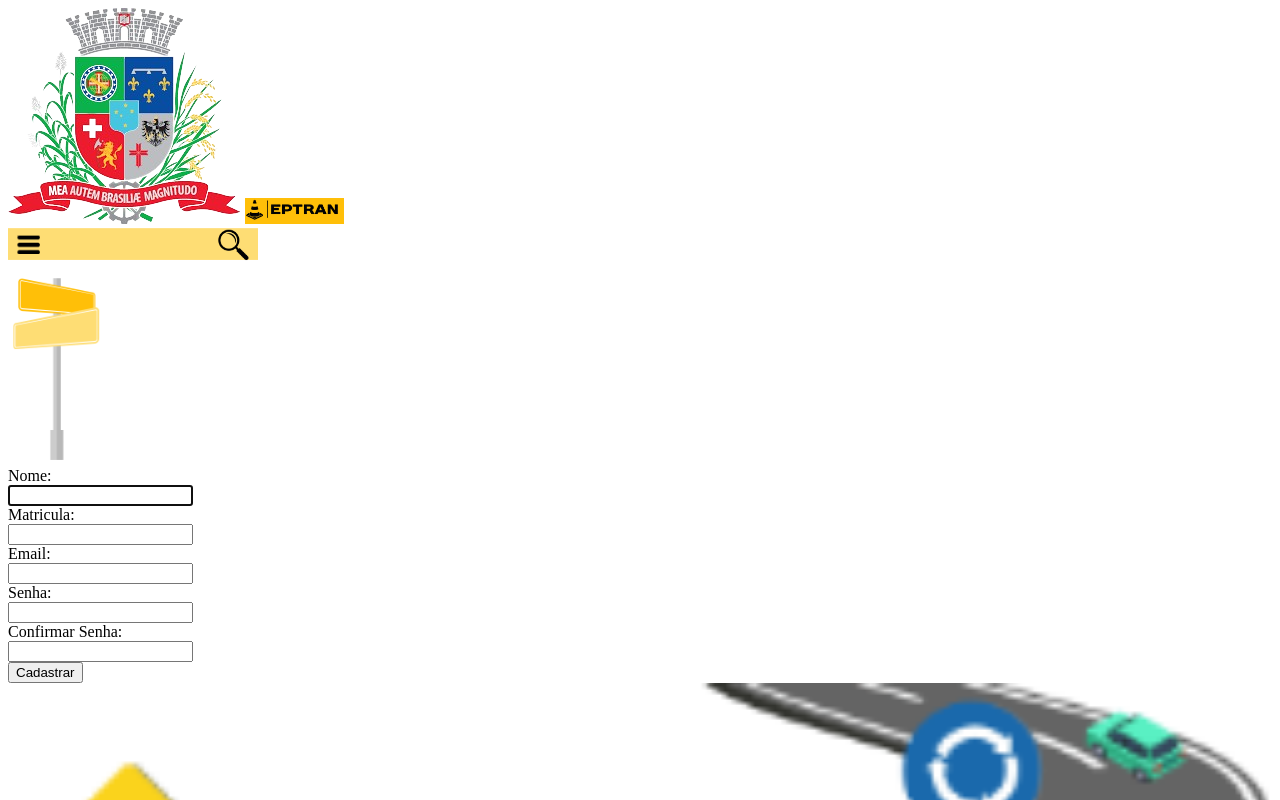
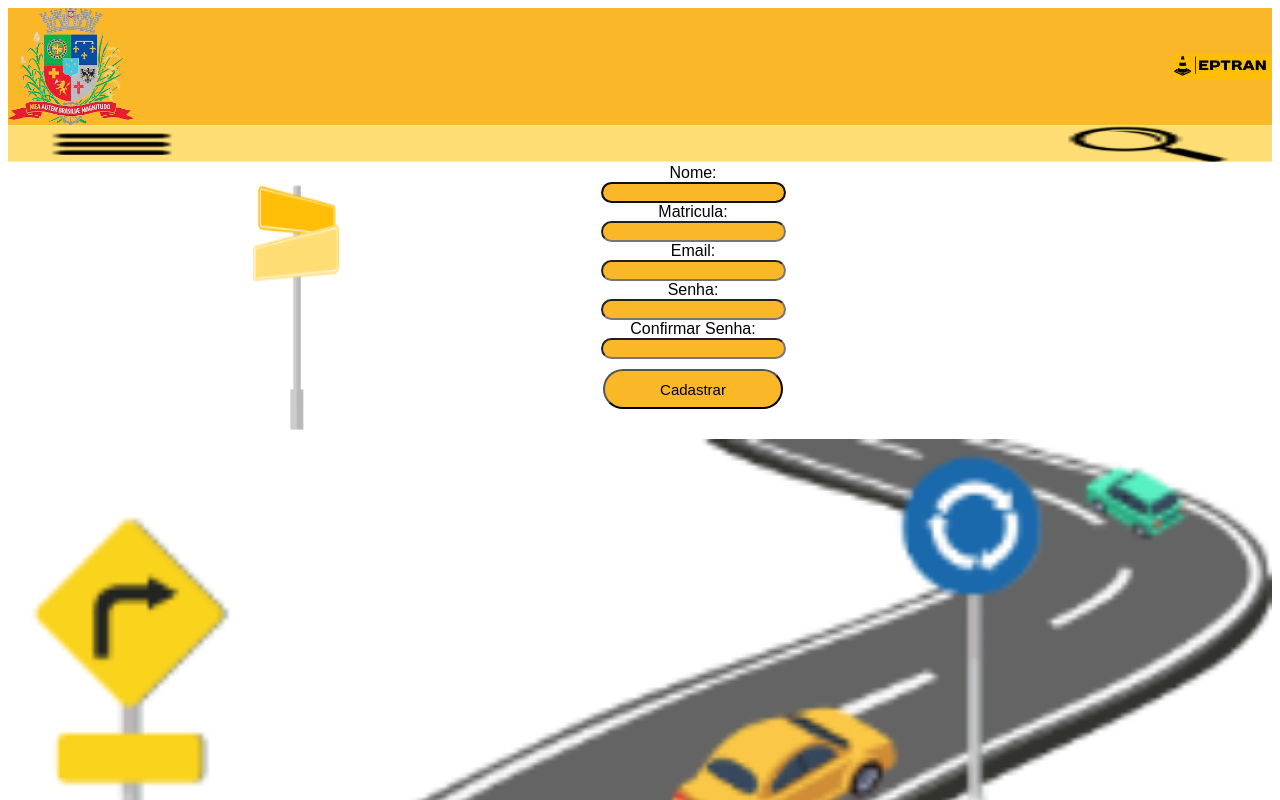
Before and after one commit to IzadoraBenedetti/Eptran, a plain HTML site: page Estrutura/Pagina_Cadastro.html in a window 1280 px wide. Shown: the top 800 px of the page. Drawn offline with Linux system fonts and the light colour scheme.

Commit message:
Cadastro

```diff
--- a/Estrutura/Pagina_Cadastro.html
+++ b/Estrutura/Pagina_Cadastro.html
@@ -4,7 +4,7 @@
     <meta charset="UTF-8">
     <meta name="viewport" content="width=device-width, initial-scale=1.0">
     <title>Cadastro</title>
-    <link rel="stylesheet" href="../Style/Pagina_Cadastro.css.css">
+    <link rel="stylesheet" href="../Style/Pagina_Cadastro.css">
 </head>
 
 <body>
@@ -41,7 +41,7 @@
                     <input type="password" name="Conf Senha" id="Conf Senha" placeholder="">
                 </div>
 
-                <button id="cadastro" href="Pagina_Login.html.html2">Cadastrar</button>
+                <button id="Cadastrar" href="Pagina_Login.html.html2">Cadastrar</button>
 
             </div>
 
--- a/Style/Pagina_Cadastro.css
+++ b/Style/Pagina_Cadastro.css
@@ -41,3 +41,11 @@ input{
     text-align: center;
     font-family: Arial, Helvetica, sans-serif;
 }
+#Cadastrar{
+    margin: 10px;
+    background-color: #fab728;
+    border-radius: 100px;
+    width: 180px;
+    height: 40px;
+    font-size: 15px;
+}
```
